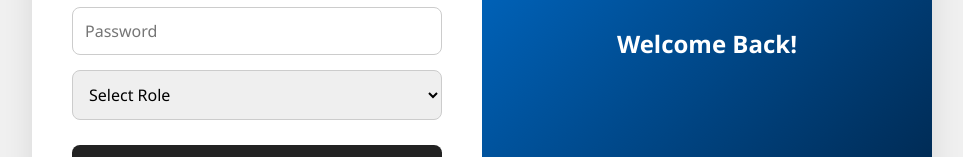
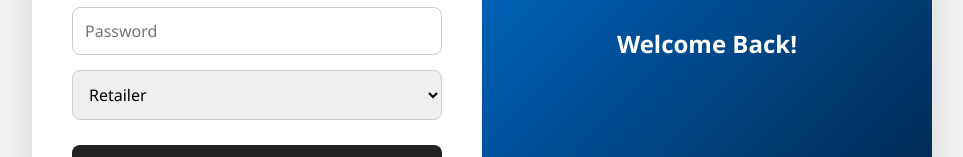
Before and after one commit to swarnajeswanth/Mr_Bike_Mods, a React (Vite) app: page /auth in a window 1280 px wide. Shown: the part 357-514 px from the top of the page, without its empty margins (158-1121 px from the left). Built offline with nearby package versions, Linux system fonts and the light colour scheme.

Commit message:
Verfying the integration

```diff
--- a/src/Pages/AuthPage.jsx
+++ b/src/Pages/AuthPage.jsx
@@ -15,7 +15,7 @@ const AuthPage = () => {
   const [loginData, setLoginData] = useState({
     email: "",
     password: "",
-    role: "",
+    role: "Retailer",
   });
 
   useEffect(() => {
```
